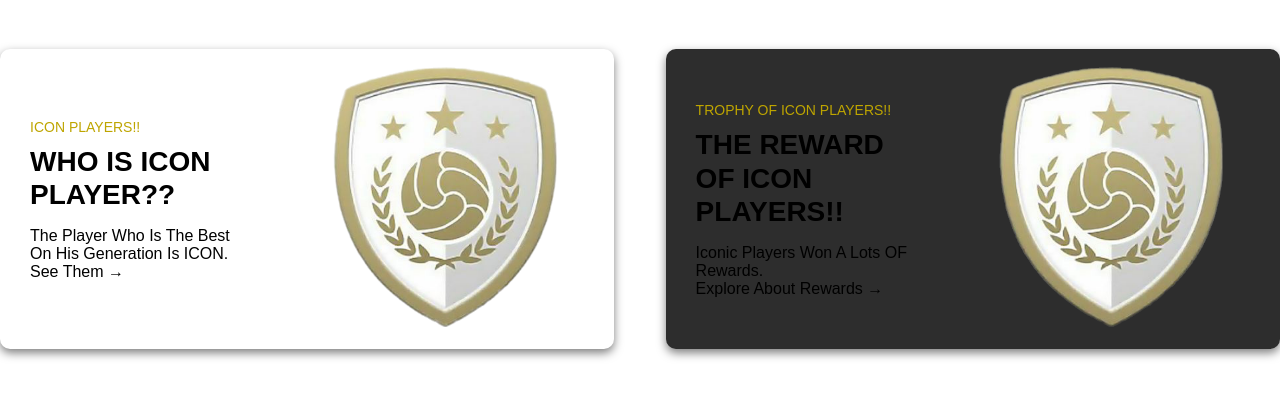
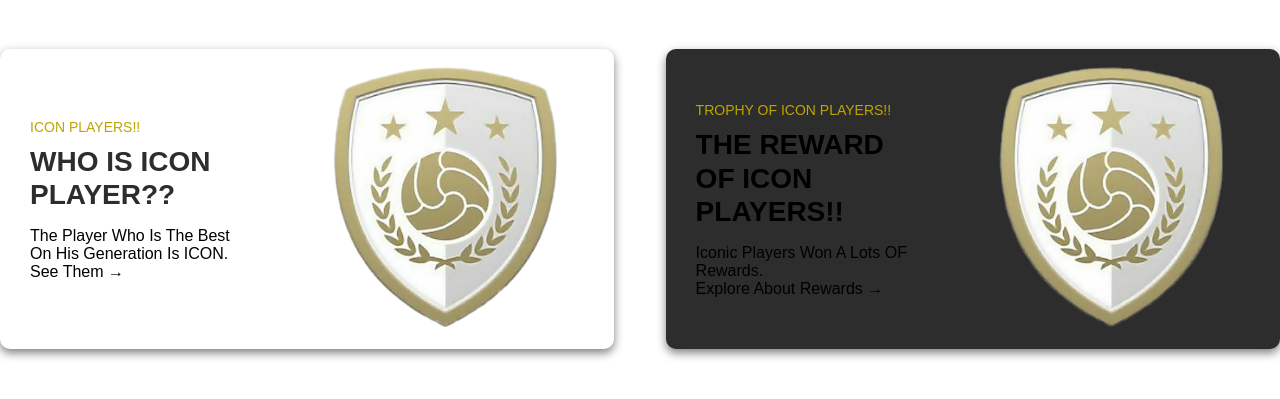
Before and after one commit to mohammadtaha2007/helli7_rahimi_sportclub, a PHP site: page / in a window 1280 px wide. Shown: the part 1191-1590 px from the top of the page. Run offline with PHP 8.4, Linux system fonts and the light colour scheme.

Commit message:
style color of left card of title in promo section part
this is for left card title style of color.

```diff
--- a/style.css
+++ b/style.css
@@ -308,3 +308,7 @@ section {
     margin-bottom: 15px;
     line-height: 1.2;
 }
+
+.promo-card-left .promo-title {
+    color: var(--black);
+}
```
